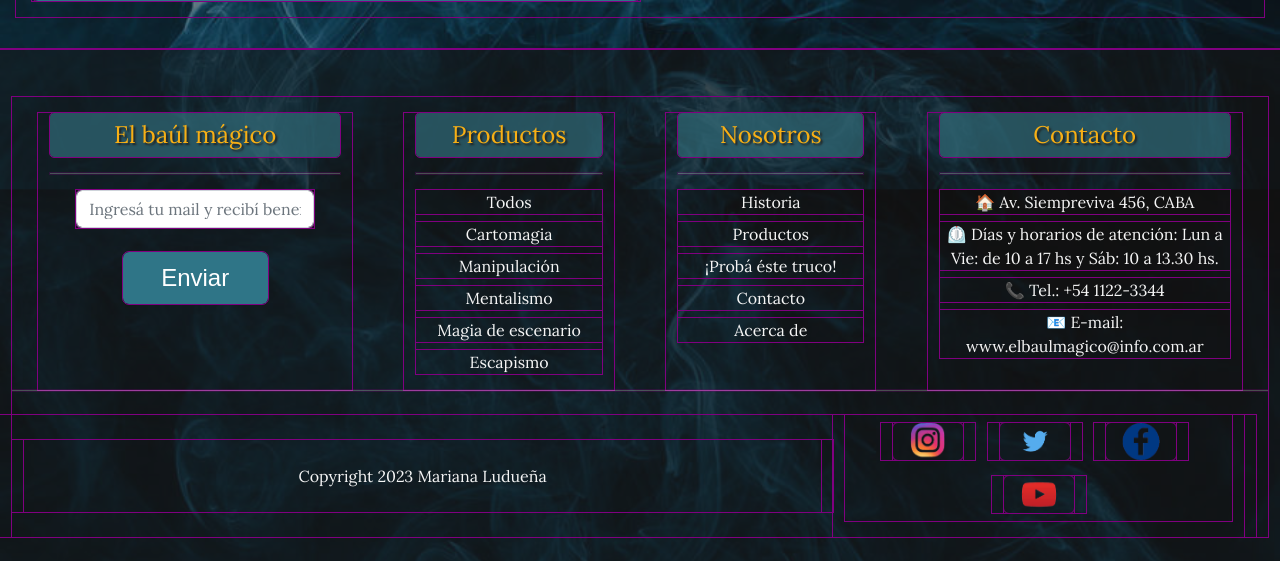
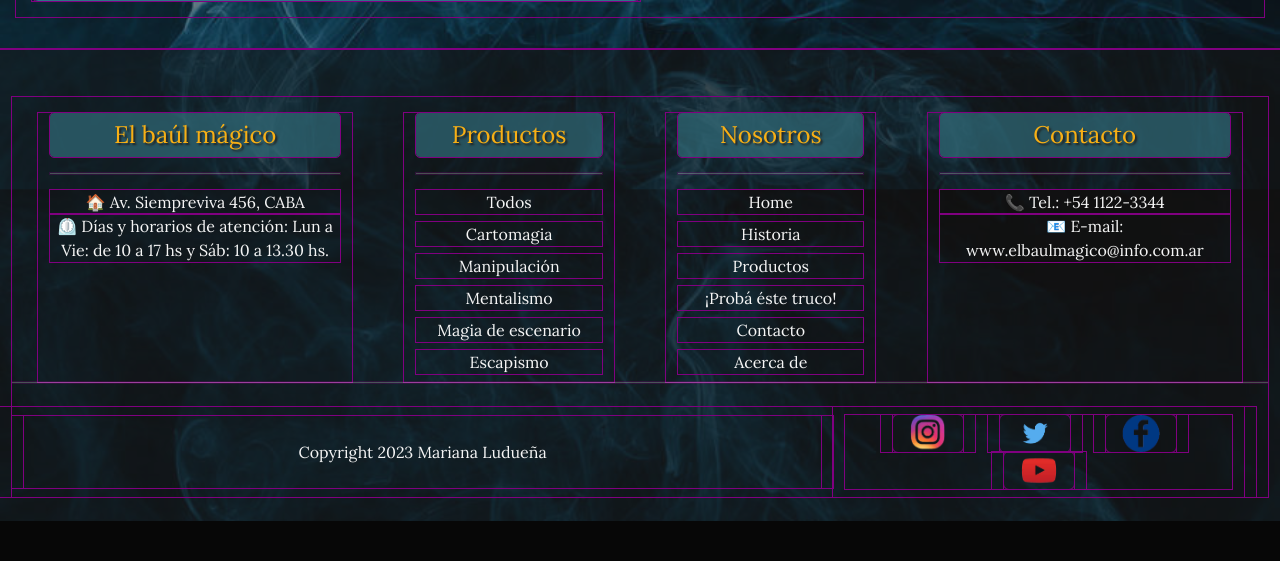
Before and after one commit to marianaluduena/DWN3CV-LUDUENA-PARCIAL_1, a PHP site: page /index.php in a window 1280 px wide. Shown: the part 2358-2919 px from the top of the page. After the commit the page ends 2879 px from the top, so only its background shows below. Run offline with PHP 8.4, Linux system fonts and the light colour scheme; some libraries are stand-ins or nearby versions; some web fonts are replaced.

Commit message:
Nav y footer semántica corregida
Se corrigió la semántica del nav y el footer.

```diff
--- a/css/mobile.css
+++ b/css/mobile.css
@@ -652,7 +652,11 @@ ul.skills__lista>li {
     border-style: dotted;
 }
 
-.list-unstyled li {
+.list-unstyled, .footer__links__secciones {
     font-family: "Lora", Arial, Helvetica, sans-serif;
     margin: 0.5rem auto;
 }
+
+.logo__redes__soc{
+    width: 70px;
+}
--- a/index.php
+++ b/index.php
@@ -133,22 +133,13 @@ if (!(array_key_exists($pagina, $pagsValidas))) {
                     <a class="nav-link active" aria-current="page" href="index.php?pag=home">Home</a>
                     <a class="nav-link active" aria-current="page" href="index.php?pag=nosotros">Nosotros</a>
                     <a class="nav-link active" href="index.php?pag=ramas">Tipos de magia</a>
-
+                    <ul>
                         <li class="nav-item dropdown">
-
                             <a class="nav-link dropdown-toggle" href="index.php?pag=productos" role="button" data-bs-toggle="dropdown" aria-expanded="false">
                                 Productos
                             </a>
-
                             <ul class="dropdown-menu">
-
-                            <!--CÓDIGO ORIGINAL -->
-
-                            <ul class="ul-second">
-                                <li class="niveles li__subcategorias text-center">
-                                    Categorías
-                                    <ul class="ul-third">
-                                        <li><a class="dropdown-item" href="index.php?pag=productos&rama=todos">Todos</a> </li>
+                                <li><a class="dropdown-item" href="index.php?pag=productos&rama=todos">Todos</a></li>
                                 <li><a class="dropdown-item" href="index.php?pag=productos&rama=cartomagia">Cartomagia</a></li>
                                 <li><a class="dropdown-item" href="index.php?pag=productos&rama=manipulacion">Manipulación</a></li>
                                 <li><a class="dropdown-item" href="index.php?pag=productos&rama=mentalismo">Mentalismo</a></li>
@@ -158,10 +149,12 @@ if (!(array_key_exists($pagina, $pagsValidas))) {
                         </li>
                     </ul>
 
-                            <ul class="ul-second">
-                                <li class="niveles li__subcategorias text-center">
-                                    Niveles
-                                    <ul class="ul-third">
+                    <ul>
+                        <li class="nav-item dropdown">
+                            <a class="nav-link dropdown-toggle" href="index.php?pag=productos" role="button" data-bs-toggle="dropdown" aria-expanded="false">
+                                Nivel
+                            </a>
+                            <ul class="dropdown-menu">
                                 <li><a class="dropdown-item" href="index.php?pag=productos&nivel=todos">Todos</a></li>
                                 <li><a class="dropdown-item" href="index.php?pag=productos&nivel=facil">Fácil</a></li>
                                 <li><a class="dropdown-item" href="index.php?pag=productos&nivel=intermedio">Intemedio</a></li>
@@ -170,48 +163,12 @@ if (!(array_key_exists($pagina, $pagsValidas))) {
                         </li>
                     </ul>
 
-                            <!-- CÓDIGO PRUEBA DE DESPLEGAR LOS MENÚS: BORRAR SI NO FUNCIONA
-                                <li class="text-center">
-                                    Categorías
-                                    <ul class="ul-third">
-                                        <li><a class="dropdown-item" href="index.php?pag=productos&rama=cartomagia">Cartomagia</a></li>
-                                        <li><a class="dropdown-item" href="index.php?pag=productos&rama=manipulacion">Manipulación</a></li>
-                                        <li><a class="dropdown-item" href="index.php?pag=productos&rama=mentalismo">Mentalismo</a></li>
-                                        <li><a class="dropdown-item" href="index.php?pag=productos&rama=magia__de__escenario">Escenario</a></li>
-                                        <li><a class="dropdown-item" href="index.php?pag=productos&rama=escapismo">Escapismo</a></li>
-                                    </ul>
-                                </li>
-
-
-                            Niveles
-
-
-                                <li class="text-center">
-                                    Niveles
-                                    <ul class="ul-third">
-                                        <li class="dropdown-item li__subcategorias">Todos</li>
-                                        <li class="dropdown-item li__subcategorias">Fácil</li>
-                                        <li class="dropdown-item li__subcategorias">Intemedio</li>
-                                        <li class="dropdown-item li__subcategorias">Difícil</li>
-                                    </ul>
-                                </li> -->
-
-
-
-
-
-
-                        </ul>
-                        <!-- li nav-item dropdown -->
-                    </li>
-
                     <a class="nav-link active" href="index.php?pag=beneficios">Beneficios de la magia</a>
                     <a class="nav-link active" href="index.php?pag=truco">¡Probá éste truco!</a>
                     <a class="nav-link active" href="index.php?pag=contacto">Contacto</a>
                     <a class="nav-link active" href="index.php?pag=acerca">Acerca</a>
                 </div>
             </div>
-
         </div>
     </nav>
 
@@ -240,70 +197,67 @@ if (!(array_key_exists($pagina, $pagsValidas))) {
                 <div class="col-md-3 col-lg-3 mx-auto mt-3">
                     <h3 class="md-4 font-weight-bold">El baúl mágico</h3>
                     <hr />
-                    <label for="newsletter" id="newsletter" name="newsletter">
-                        <input class="form-control d-lg-none" id="input__newsletter__sm__y__md" type="email" placeholder="Ingresá tu mail" required />
-
-                        <!--  Input sólo versión lg -->
-
-                        <input class="form-control d-none d-lg-block" id="input__newsletter" type="email" placeholder="Ingresá tu mail y recibí beneficios!" required />
-
-                    </label>
-                    <button type="submit" class="btn btn-primary form__btn" id="btn__newsletter">Enviar</button>
+                    <ul class="list-unstyled">
+                        <li>🏠 Av. Siempreviva 456, CABA</li>
+                        <li>⏲️ Días y horarios de atención: Lun a Vie: de 10 a 17 hs y Sáb: 10 a 13.30 hs.</li>
+                    </ul>
                 </div>
 
                 <div class="col-md-2 col-lg-2 mx-auto mt-3">
                     <h3 class="md-4 font-weight-bold">Productos</h3>
                     <hr />
-                    <ul class="list-unstyled">
-                        <a href="index.php?pag=productos&rama=todos">
-                            <li>Todos</li>
+
+                    <a href="index.php?pag=productos&rama=todos" class="d-block footer__links__secciones">
+                        Todos
                     </a>
-                        <a href="index.php?pag=productos&rama=cartomagia">
-                            <li>Cartomagia</li>
+
+                    <a href="index.php?pag=productos&rama=cartomagia" class="d-block footer__links__secciones">
+                        Cartomagia
                     </a>
-                        <a href="index.php?pag=productos&rama=manipulacion">
-                            <li>Manipulación</li>
+                    <a href="index.php?pag=productos&rama=manipulacion" class="d-block footer__links__secciones">
+                        Manipulación
                     </a>
-                        <a href="index.php?pag=productos&rama=mentalismo">
-                            <li>Mentalismo</li>
+                    <a href="index.php?pag=productos&rama=mentalismo" class="d-block footer__links__secciones">
+                        Mentalismo
                     </a>
-                        <a href="index.php?pag=productos&rama=magia__de__escenario">
-                            <li>Magia de escenario</li>
+                    <a href="index.php?pag=productos&rama=magia__de__escenario" class="d-block footer__links__secciones">
+                        Magia de escenario
                     </a>
-                        <a href="index.php?pag=productos&rama=escapismo">
-                            <li>Escapismo</li>
+                    <a href="index.php?pag=productos&rama=escapismo" class="d-block footer__links__secciones">
+                        Escapismo
                     </a>
-                    </ul>
+
                 </div>
 
                 <div class="col-md-2 col-lg-2 mx-auto mt-3">
                     <h3 class="md-4 font-weight-bold">Nosotros</h3>
                     <hr />
-                    <ul class="list-unstyled">
-                        <a href="index.php?pag=nosotros">
-                            <li>Historia</li>
+
+                    <a href="index.php?pag=home" class="d-block footer__links__secciones">
+                        Home
                     </a>
-                        <a href="index.php?pag=productos&rama=todos">
-                            <li>Productos</li>
+                    <a href="index.php?pag=nosotros" class="d-block footer__links__secciones">
+                        Historia
                     </a>
-                        <a href="index.php?pag=truco">
-                            <li>¡Probá éste truco!</li>
+                    <a href="index.php?pag=productos&rama=todos" class="d-block footer__links__secciones">
+                        Productos
                     </a>
-                        <a href="index.php?pag=contacto">
-                            <li>Contacto</li>
+                    <a href="index.php?pag=truco" class="d-block footer__links__secciones">
+                        ¡Probá éste truco!
                     </a>
-                        <a href="index.php?pag=acerca">
-                            <li>Acerca de</li>
+                    <a href="index.php?pag=contacto" class="d-block footer__links__secciones">
+                        Contacto
                     </a>
-                    </ul>
+                    <a href="index.php?pag=acerca" class="d-block footer__links__secciones">
+                        Acerca de
+                    </a>
+
                 </div>
 
                 <div class="col-md-3 col-lg-3 mx-auto mt-3">
                     <h3 class="md-4 font-weight-bold">Contacto</h3>
                     <hr />
                     <ul class="list-unstyled">
-                        <li>🏠 Av. Siempreviva 456, CABA</li>
-                        <li>⏲️ Días y horarios de atención: Lun a Vie: de 10 a 17 hs y Sáb: 10 a 13.30 hs.</li>
                         <li>📞 Tel.: +54 1122-3344</li>
                         <li>📧 E-mail: www.elbaulmagico@info.com.ar</li>
                     </ul>
@@ -324,28 +278,28 @@ if (!(array_key_exists($pagina, $pagsValidas))) {
                                 <li class="list-inline-item">
                                     <div class="container">
                                         <a href="https://www.instagram.com" target="_blank" class="btn-floating btn-sm text-white">
-                                            <img src="./img/redes__soc/instagram.png" width="70px" alt="Logo de Instagram" class="img-fluid" />
+                                            <img src="./img/redes__soc/instagram.png" alt="Logo de Instagram" class="img-fluid logo__redes__soc" />
                                         </a>
                                     </div>
                                 </li>
                                 <li class="list-inline-item">
                                     <div class="container">
                                         <a href="https://twitter.com/" target="_blank" class="btn-floating btn-sm text-white">
-                                            <img src="./img/redes__soc/twitter.png" width="70px" alt="Logo de Twitter" class="img-fluid" />
+                                            <img src="./img/redes__soc/twitter.png" alt="Logo de Twitter" class="img-fluid logo__redes__soc" />
                                         </a>
                                     </div>
                                 </li>
                                 <li class="list-inline-item">
                                     <div class="container">
                                         <a href="https://es-la.facebook.com/" target="_blank" class="btn-floating btn-sm text-white">
-                                            <img src="./img/redes__soc/facebook.png" width="70px" alt="Logo de Facebook" class="img-fluid" />
+                                            <img src="./img/redes__soc/facebook.png" alt="Logo de Facebook" class="img-fluid logo__redes__soc" />
                                         </a>
                                     </div>
                                 </li>
                                 <li class="list-inline-item">
                                     <div class="container">
                                         <a href="https://www.youtube.com" target="blank" class="btn-floating btn-sm text-white">
-                                            <img src="./img/redes__soc/youtube.png" width="70px" alt="Logo de Youtube" class="img-fluid" />
+                                            <img src="./img/redes__soc/youtube.png" alt="Logo de Youtube" class="img-fluid logo__redes__soc" />
                                         </a>
                                     </div>
                                 </li>
--- a/paginas/truco.php
+++ b/paginas/truco.php
@@ -339,6 +339,7 @@
             <img class="img-fluid" src="./img/truco/cartas__truco__dos.png" alt="Cartas de póker extendidas" />
         </div>
 
+        <div class="container__texto__fondo">
         <p class="card-text">
             ¿Cómo lo hice? <strong>¡Magia!</strong>
         </p>
@@ -351,4 +352,5 @@
             que tu cerebro, en su
             eterna búsqueda de la simplicidad, los pase por alto.
         </p>
+        </div>
 </section>
```
Lines whose indentation alone changed are shown as unchanged.
